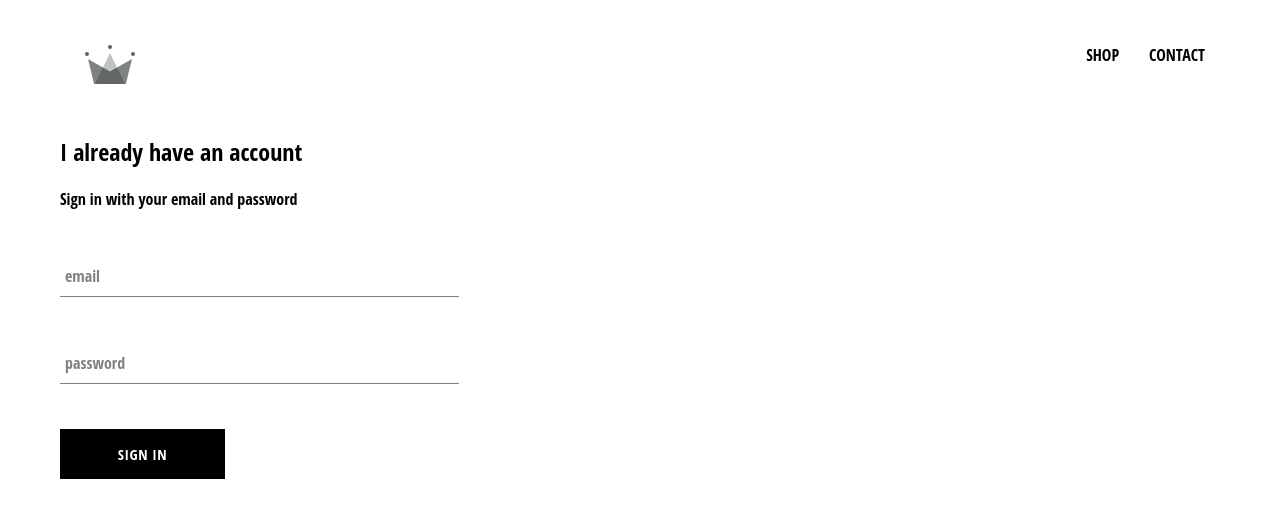
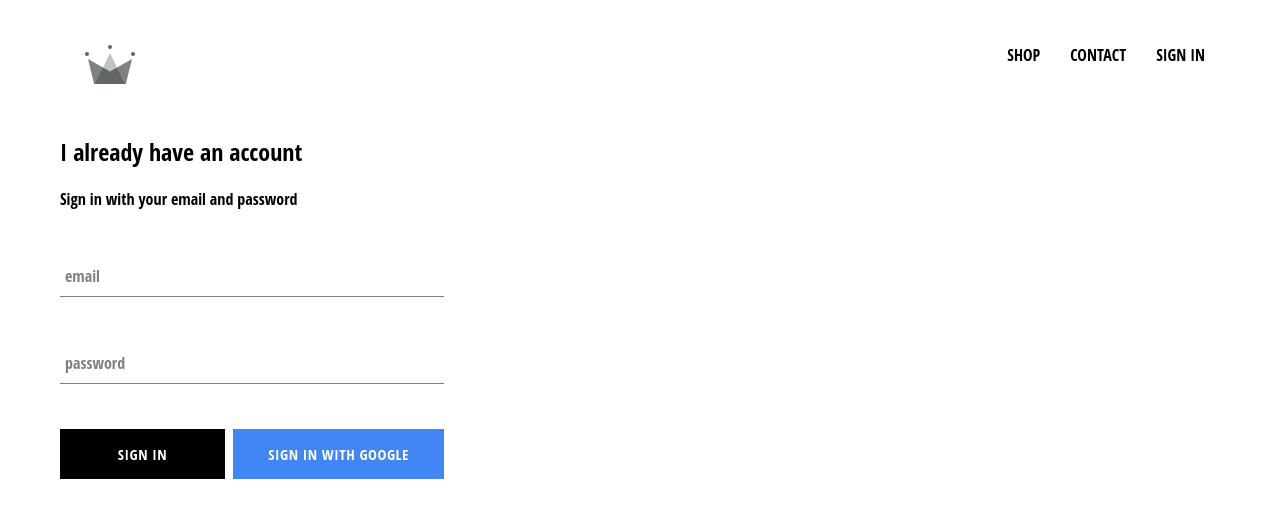
Before and after one commit to jisu-c/ReactJS, a React (Create React App) app in the folder crwn-clothing/: page /signin in a window 1280 px wide. Shown: the top 518 px of the page. Built offline with nearby package versions, Linux system fonts and the light colour scheme; no server answers.

Commit message:
Integrated firebase into sign in form

```diff
--- a/crwn-clothing/package.json
+++ b/crwn-clothing/package.json
@@ -6,6 +6,7 @@
     "@testing-library/jest-dom": "^5.12.0",
     "@testing-library/react": "^11.2.6",
     "@testing-library/user-event": "^12.8.3",
+    "firebase": "^8.4.3",
     "react": "^17.0.2",
     "react-dom": "^17.0.2",
     "react-router-dom": "^5.2.0",
--- a/crwn-clothing/src/App.css
+++ b/crwn-clothing/src/App.css
@@ -7,3 +7,7 @@
   text-decoration: none;
   color: black;
 }
+
+* {
+  box-sizing: border-box;
+}
--- a/crwn-clothing/src/App.js
+++ b/crwn-clothing/src/App.js
@@ -7,11 +7,31 @@
 import ShopPage from "./pages/shop/shop.component.jsx";
 import SignInAndSignUpPage from "./pages/sign-in-and-sign-up/sign-in-and-sign-up.component";
 import Header from "./components/header/header.component";
+import { auth } from "./firebase/firebase.utils";
 
-function App() {
+class App extends React.Component {
+  constructor() {
+    super();
+
+    this.state = {
+      currentUser: null,
+    };
+  }
+
+  unsubscribeFromAuth = null;
+
+  componentDidMount() {
+    this.unsubscribeFromAuth = auth.onAuthStateChanged((user) => {
+      this.setState({ currentUser: user });
+
+      console.log(user);
+    });
+  }
+
+  render() {
     return (
       <div>
-      <Header />
+      <Header currentUser={this.state.currentUser} />
         <Switch>
           <Route exact path="/" component={HomePage} />
           <Route path="/shop" component={ShopPage} />
@@ -20,5 +40,6 @@
       </div>
     );
   }
+}
 
 export default App;
--- a/crwn-clothing/src/components/custom-button/custom-buttom.styles.scss
+++ b/crwn-clothing/src/components/custom-button/custom-buttom.styles.scss
@@ -19,4 +19,14 @@
     color: black;
     border: 1px solid black;
   }
+
+  &.google-sign-in {
+    background-color: #4285f4;
+    color: white;
+
+    &:hover {
+      background-color: #357ae8;
+      border: none;
+    }
+  }
 }
--- a/crwn-clothing/src/components/custom-button/custom-button.component.jsx
+++ b/crwn-clothing/src/components/custom-button/custom-button.component.jsx
@@ -1,11 +1,14 @@
-import  React from 'react';
+import React from "react";
 
-import './custom-buttom.styles.scss';
+import "./custom-buttom.styles.scss";
 
-export const CustomButton = ({children, otherProps}) => (
-  <button className='custom-button' {...otherProps}>
+export const CustomButton = ({ children, isGoogleSignIn, ...otherProps }) => (
+  <button
+    className={`${isGoogleSignIn ? "google-sign-in" : ""}  custom-button`}
+    {...otherProps}
+  >
     {children}
   </button>
-)
+);
 
-export default CustomButton
+export default CustomButton;
--- a/crwn-clothing/src/components/header/header.component.jsx
+++ b/crwn-clothing/src/components/header/header.component.jsx
@@ -1,11 +1,13 @@
 import React from "react";
 import { Link } from "react-router-dom";
 
-import {ReactComponent as Logo} from '../../assets/crown.svg';
+import { auth } from "../../firebase/firebase.utils";
 
-import './header.styles.scss'
+import { ReactComponent as Logo } from "../../assets/crown.svg";
 
-export const Header = () => (
+import "./header.styles.scss";
+
+export const Header = ({ currentUser }) => (
   <div className="header">
     <Link className="logo-container" to="/">
       <Logo className="logo" />
@@ -14,9 +16,18 @@
       <Link className="option" to="/shop">
         SHOP
       </Link>
-      <Link className="option" t0="/contact">
+      <Link className="option" to="/contact">
         CONTACT
       </Link>
+      {currentUser ? (
+        <div className="option" onClick={() => auth.signOut()}>
+          SIGN OUT
+        </div>
+      ) : (
+        <Link className="option" to="/signin">
+          SIGN IN
+        </Link>
+      )}
     </div>
   </div>
 );
--- a/crwn-clothing/src/components/sign-in/sign-in.component.jsx
+++ b/crwn-clothing/src/components/sign-in/sign-in.component.jsx
@@ -2,6 +2,8 @@
 
 import FormInput from "../form-input/form-input.component";
 import CustomButton from "../custom-button/custom-button.component";
+
+import { signInWithGoogle } from "../../firebase/firebase.utils";
 
 import "./sign-in.styles.scss";
 
@@ -50,7 +52,12 @@
             label="password"
             required
           />
-          <CustomButton type="submit"> Sign in </CustomButton>
+          <div className="buttons">
+            <CustomButton type="submit"> Sign in </CustomButton>
+            <CustomButton onClick={signInWithGoogle} isGoogleSignIn>
+              Sign in with Google
+            </CustomButton>
+          </div>
         </form>
       </div>
     );
--- a/crwn-clothing/src/components/sign-in/sign-in.styles.scss
+++ b/crwn-clothing/src/components/sign-in/sign-in.styles.scss
@@ -2,4 +2,13 @@
   width: 30vw;
   display: flex;
   flex-direction: column;
+
+  .title {
+    margin: 10px 0;
+  }
+
+  .buttons {
+    display: flex;
+    justify-content: space-between;
+  }
 }
--- /dev/null
+++ b/crwn-clothing/src/firebase/firebase.utils.js
@@ -0,0 +1,25 @@
+import firebase from "firebase/app";
+import "firebase/firestore";
+import "firebase/auth";
+
+const config = {
+  apiKey: "AIzaSyDv7SeugzBQyt0L8NCfNV8OdLRjdiquDLY",
+  authDomain: "crwn-db-32b74.firebaseapp.com",
+  databaseURL: "https://crwn-db-32b74.firebaseio.com",
+  projectId: "crwn-db-32b74",
+  storageBucket: "crwn-db-32b74.appspot.com",
+  messagingSenderId: "873501361293",
+  appId: "1:873501361293:web:17aed5ba47044f1fb6cec4",
+  measurementId: "G-XH52B12D2J",
+};
+
+firebase.initializeApp(config);
+
+export const auth = firebase.auth();
+export const firestore = firebase.firestore();
+
+const provider = new firebase.auth.GoogleAuthProvider();
+provider.setCustomParameters({ prompt: 'select_account' });
+export const signInWithGoogle = () => auth.signInWithPopup(provider);
+
+export default firebase;
```
Also changed, not shown: 1 other file (tests, documents, lock files or other folders). Lines whose indentation alone changed are shown as unchanged.
